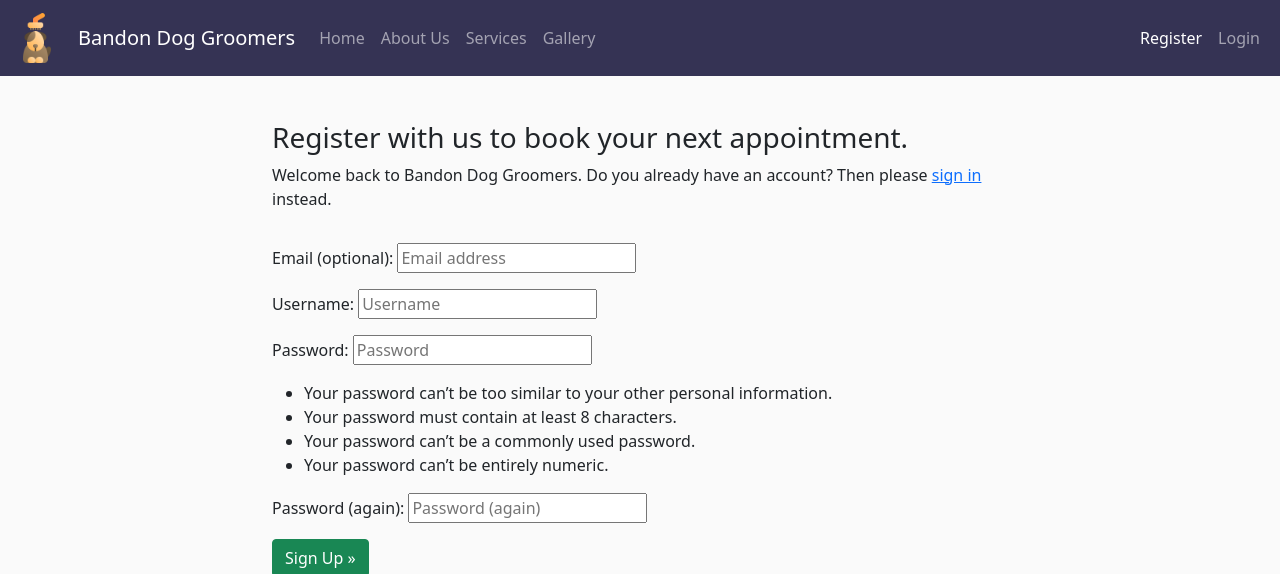
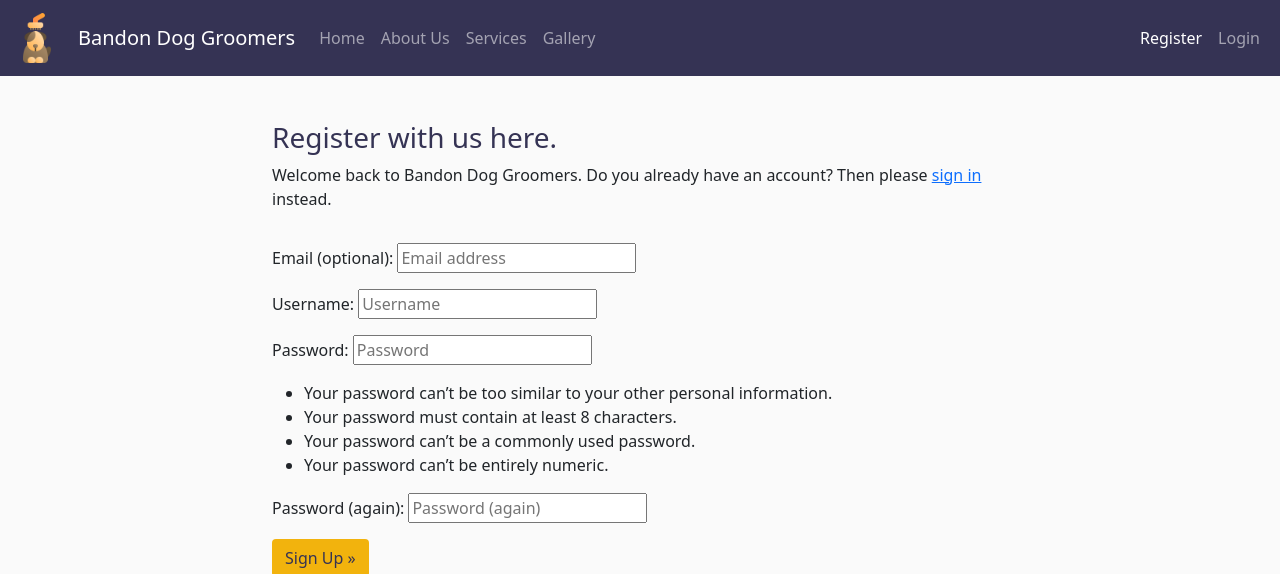
Before and after one commit to petermcloughlin/DjangoDogGroomers, a Django app: page /accounts/signup/ in a window 1280 px wide. Shown: the top 574 px of the page. Run offline with Django 4.2, Linux system fonts and the light colour scheme; some libraries are stand-ins or nearby versions.

Commit message:
Add styling to Sign Up and Log In headings and buttons

```diff
--- a/static/css/style.css
+++ b/static/css/style.css
@@ -98,6 +98,26 @@ i {
     color: #353354;
     font-weight: bold;
 }
+/* --------------------------------------------------- Sign Up Form */
+#sign-up-heading{
+    color:#353354;
+}
+#sign-up-button{
+    background-color: #f2b30d;
+    color:#353354;
+}
+/* ----------------------------------------------------- Login Form */
+#login-heading{
+    color:#353354;
+}
+#login-button{
+    background-color: #f2b30d;
+    color:#353354;
+}
+/* -------------------------------------------------- Sign Out Form */
+#sign-out-heading{
+    color:#353354;
+}
 /* ----------------------------------------------------------Footer */
 footer {
     background-color: #353354;
--- a/templates/account/login.html
+++ b/templates/account/login.html
@@ -11,7 +11,7 @@
     <div class="row">
         <div class="col-md-8 mt-3 offset-md-2">
             <!-- <h3>{% trans "Sign In" %}</h3> -->
-            <h3>Sign In</h3>
+            <h3 id="login-heading">Sign In</h3>
             <p>{% blocktrans %}Welcome back to Bandon Dog Groomers. To join us and book your dogs appoinment, please log in. If
                 you
                 have not created an account yet, then <a class="link" href="{{ signup_url }}">sign up</a>
@@ -26,7 +26,7 @@
                 {% if redirect_field_value %}
                 <input type="hidden" name="{{ redirect_field_name }}" value="{{ redirect_field_value }}" />
                 {% endif %}
-                <button class="btn btn-outline-success" type="submit">{% trans "Sign In" %}</button>
+                <button id="login-button" class="btn btn-outline" type="submit">{% trans "Sign In" %}</button>
             </form>
         </div>
     </div>
--- a/templates/account/signup.html
+++ b/templates/account/signup.html
@@ -5,10 +5,10 @@
 {% block head_title %}{% trans "Signup" %}{% endblock head_title %}
 
 {% block content %}
-<div class="container" style="padding-bottom: 10px;">
+<div class="container" style="padding-bottom: 20px;">
   <div class="row">
     <div class="col-md-8 mt-3 offset-md-2">
-      <h3>Register with us to book your next appointment.</h3>
+      <h3 id="sign-up-heading">Register with us here.</h3>
 
       <p>{% blocktrans %}
         Welcome back to Bandon Dog Groomers.
@@ -25,7 +25,7 @@
           {% if redirect_field_value %}
           <input type="hidden" name="{{ redirect_field_name }}" value="{{ redirect_field_value }}" />
           {% endif %}
-          <button class="btn btn-success" type="submit">{% trans "Sign Up" %} &raquo;</button>
+          <button id="sign-up-button" class="btn btn-outline" type="submit">{% trans "Sign Up" %} &raquo;</button>
         </form>
       </div>
   </div>
```
Also changed, not shown: booking/templates/booking/index.html (+6 -6 lines).
